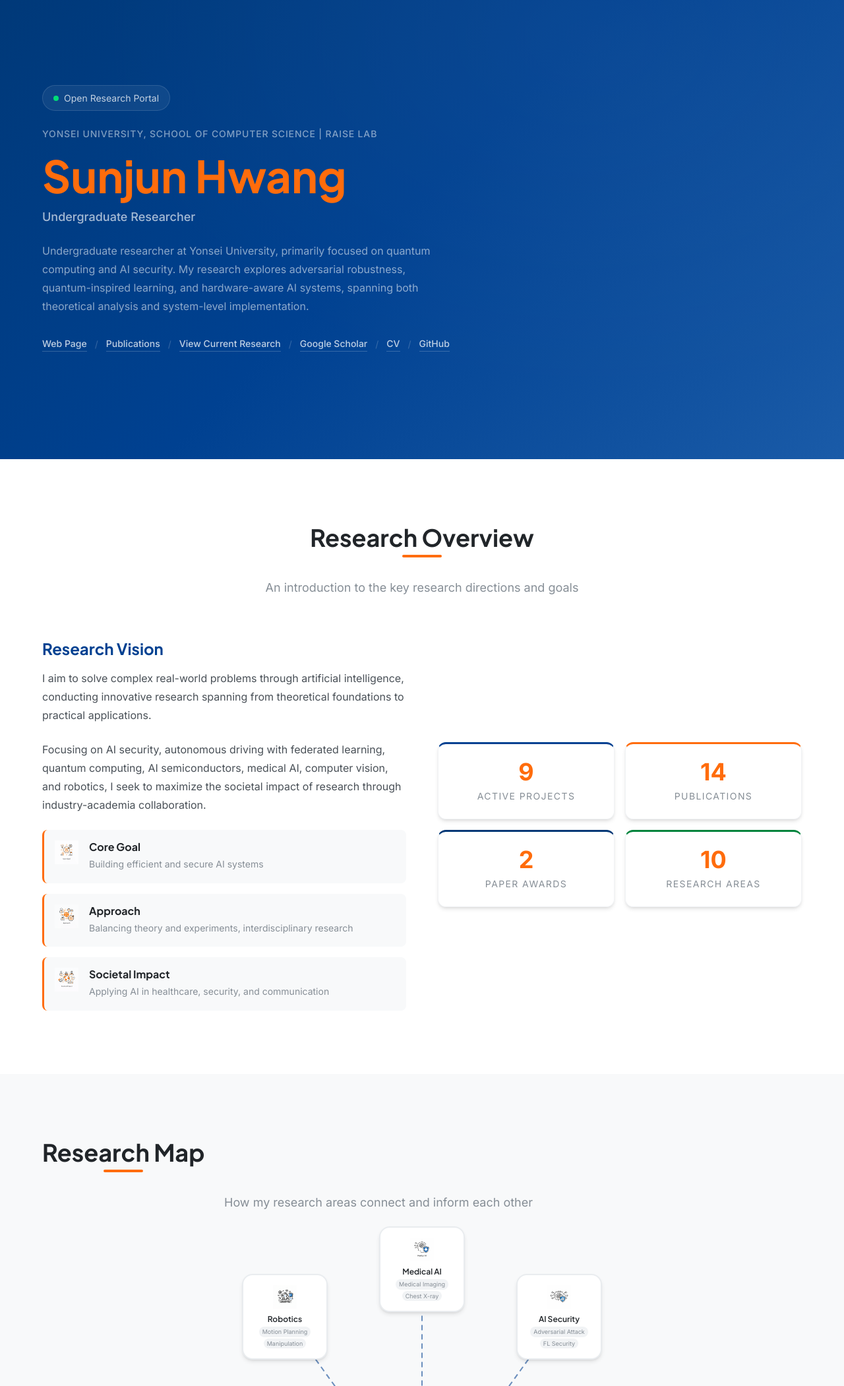
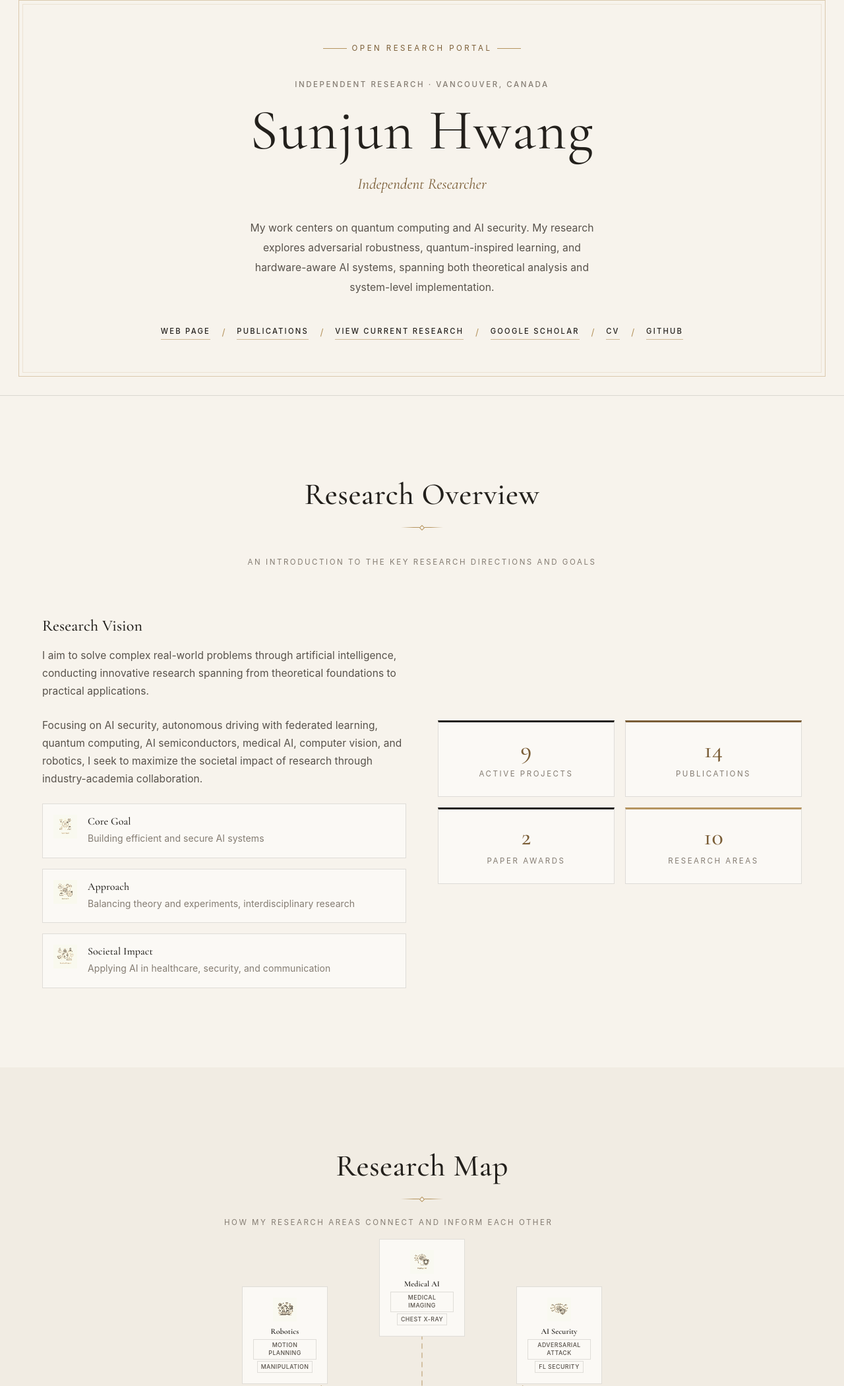
Before and after one commit to justinbrianhwang/sjhwangresearch, a plain HTML site: page index.html in a window 1280 px wide. Shown: the part 104-2205 px from the top of the page at 66% size. Drawn offline with nearby package versions, Linux system fonts and the light colour scheme; a web font is replaced by a local one.

Commit message:
Redesign: ivory, ink and antique-gold theme; serif display type; independent researcher profile
- New css/theme.css loaded last on every page: tokens, nav, framed hero, hairline cards, small-caps labels, gold progress hairlines, night footer
- Area art and icons toned to sepia; per-card colors unified
- Research map: hairline connections, labels fit their nodes
- Intro splash restyled; respects prefers-reduced-motion
- Profile: Independent Researcher in EN/KO/JA/ES

```diff
--- /dev/null
+++ b/css/theme.css
@@ -0,0 +1,384 @@
+/* =====================================================================
+   THEME — "Josun" (loaded last on every page)
+   Ivory paper, ink text, one antique-gold accent. Serif display type,
+   letter-spaced small caps for labels, hairlines instead of shadows.
+   Gold is decorative (rules, labels); bronze carries text for contrast.
+   ===================================================================== */
+:root {
+  --ivory: #f7f3ec;
+  --paper: #fbf9f5;
+  --ink: #23201c;
+  --ink-2: #57514a;
+  --ink-3: #847c72;
+  --gold: #b5945f;
+  --gold-rgb: 181, 148, 95;
+  --bronze: #7a5d36;
+  --hair: rgba(35, 32, 28, 0.13);
+  --hair-strong: rgba(35, 32, 28, 0.28);
+  --night: #1c1a17;
+
+  --color-primary: var(--ink);
+  --color-primary-light: var(--ink-2);
+  --color-primary-dark: #000;
+  --color-primary-rgb: 35, 32, 28;
+  --color-secondary: var(--ink);
+  --color-secondary-light: var(--ink-2);
+  --color-secondary-dark: #000;
+  --color-secondary-rgb: 35, 32, 28;
+  --color-accent: var(--bronze);
+  --color-accent-light: var(--gold);
+  --color-accent-dark: var(--ink);
+  --color-accent-rgb: 181, 148, 95;
+
+  --progress-0-25: var(--gold);
+  --progress-26-50: var(--gold);
+  --progress-51-75: var(--gold);
+  --progress-76-100: var(--gold);
+
+  --color-white: var(--paper);
+  --color-gray-50: var(--ivory);
+  --color-gray-100: #efe9df;
+  --color-gray-200: var(--hair);
+  --color-gray-300: var(--hair-strong);
+
+  --bg-primary: var(--ivory);
+  --bg-secondary: #f1ece3;
+  --bg-dark: var(--night);
+  --bg-hero: var(--ivory);
+
+  --text-primary: var(--ink);
+  --text-secondary: var(--ink-2);
+  --text-muted: var(--ink-3);
+  --text-light: #f4efe6;
+  --text-accent: var(--bronze);
+
+  --font-primary: 'Pretendard Variable', 'Pretendard', -apple-system, 'Segoe UI', 'Apple SD Gothic Neo', 'Hiragino Sans', sans-serif;
+  --font-heading: 'Cormorant Garamond', 'Noto Serif KR', 'Noto Serif JP', Georgia, serif;
+  --font-mono: var(--font-primary);
+
+  --radius-sm: 0;
+  --radius-md: 0;
+  --radius-lg: 0;
+  --radius-xl: 0;
+  --radius-2xl: 0;
+  --radius-full: 0;
+
+  --shadow-sm: none;
+  --shadow-md: none;
+  --shadow-lg: none;
+  --shadow-xl: none;
+
+  --nav-height: 76px;
+  --section-padding: 7.5rem;
+  --label: 0.72rem;
+  --tracking: 0.22em;
+}
+
+/* ── Base ── */
+body {
+  background: var(--ivory);
+  color: var(--ink);
+  font-size: 15.5px;
+  line-height: 1.75;
+  letter-spacing: 0.005em;
+}
+p { color: var(--ink-2); }
+h1, h2, h3, h4, h5, h6 { font-weight: 500; letter-spacing: 0.005em; color: var(--ink); }
+a { color: var(--bronze); }
+a:hover { color: var(--ink); }
+::selection { background: rgba(var(--gold-rgb), 0.28); color: var(--ink); }
+:focus-visible { outline: 1px solid var(--gold); outline-offset: 4px; }
+::-webkit-scrollbar-track { background: var(--ivory); }
+::-webkit-scrollbar-thumb { background: rgba(35, 32, 28, 0.25); }
+
+.section--alt { background: var(--ivory); border-top: 1px solid var(--hair); }
+
+/* Section header: centered, serif, gold hairline with a small lozenge */
+.section__header { margin-bottom: 4.5rem; }
+.section__title {
+  font-family: var(--font-heading);
+  font-size: clamp(2.1rem, 4vw, 2.9rem);
+  font-weight: 500;
+  letter-spacing: 0.01em;
+  padding-bottom: 1.4rem;
+}
+.section__title::after {
+  width: 64px;
+  height: 1px;
+  bottom: 0;
+  border-radius: 0;
+  background: linear-gradient(90deg, transparent, var(--gold) 30%, var(--gold) 70%, transparent);
+}
+.section__title::before {
+  content: '';
+  position: absolute;
+  left: 50%;
+  bottom: -3px;
+  width: 6px;
+  height: 6px;
+  background: var(--ivory);
+  border: 1px solid var(--gold);
+  transform: translateX(-50%) rotate(45deg);
+  z-index: 1;
+}
+.section__subtitle {
+  font-size: var(--label);
+  letter-spacing: var(--tracking);
+  text-transform: uppercase;
+  color: var(--ink-3);
+  margin-top: 1.6rem;
+}
+
+/* ── Navigation ── */
+.nav {
+  background: rgba(247, 243, 236, 0.97);
+  backdrop-filter: none;
+  -webkit-backdrop-filter: none;
+  border-bottom: 1px solid var(--hair);
+}
+.nav--scrolled { box-shadow: none; }
+.nav__logo {
+  font-family: var(--font-heading);
+  font-size: 1.3rem;
+  font-weight: 500;
+  color: var(--ink);
+  letter-spacing: 0.04em;
+}
+.nav__logo-img { height: 26px; }
+.nav__logo-accent { color: var(--bronze); font-style: italic; }
+.nav__lang { background: none; padding: 0; gap: 0; }
+.lang-btn {
+  background: none;
+  padding: 4px 8px;
+  font-size: 0.68rem;
+  font-weight: 500;
+  letter-spacing: 0.14em;
+  color: var(--ink-3);
+  border-bottom: 1px solid transparent;
+}
+.lang-btn--active, .lang-btn--active:hover { background: none; color: var(--ink); border-bottom-color: var(--gold); }
+.nav__link {
+  font-size: 0.7rem;
+  font-weight: 500;
+  letter-spacing: 0.18em;
+  text-transform: uppercase;
+  color: var(--ink-2);
+  padding: 6px 10px;
+  border-bottom: 1px solid transparent;
+}
+.nav__link:hover { background: none; color: var(--ink); }
+.nav__link--active { background: none; color: var(--ink); border-bottom-color: var(--gold); }
+.nav__toggle span { height: 1px; }
+
+/* ── Hero: a quiet, centered title page ── */
+.hero {
+  min-height: min(88vh, 920px);
+  background: var(--ivory);
+  text-align: center;
+  border-bottom: 1px solid var(--hair);
+}
+.hero::before {
+  inset: calc(var(--nav-height) + 28px) 28px 28px;
+  background: none;
+  border: 1px solid rgba(var(--gold-rgb), 0.45);
+}
+.hero::after {
+  content: '';
+  position: absolute;
+  inset: calc(var(--nav-height) + 34px) 34px 34px;
+  border: 1px solid rgba(var(--gold-rgb), 0.18);
+  pointer-events: none;
+}
+.hero__content { max-width: 880px; margin: 0 auto; padding: 4rem 0; }
+.hero__badge {
+  background: none;
+  border: none;
+  backdrop-filter: none;
+  padding: 0;
+  color: var(--bronze);
+  font-size: var(--label);
+  letter-spacing: 0.3em;
+  text-transform: uppercase;
+  margin-bottom: 2.2rem;
+}
+.hero__badge::before, .hero__badge::after { content: ''; width: 36px; height: 1px; background: var(--gold); }
+.hero__badge-dot { display: none; }
+.hero__affiliation { color: var(--ink-3); font-size: var(--label); letter-spacing: var(--tracking); }
+.hero__title {
+  font-family: var(--font-heading);
+  font-size: clamp(3rem, 7.5vw, 5.4rem);
+  font-weight: 400;
+  letter-spacing: 0.02em;
+  line-height: 1.02;
+  margin: 0.6rem 0 1rem;
+}
+.hero__title-accent { color: var(--ink); }
+.hero__role {
+  font-family: var(--font-heading);
+  font-style: italic;
+  font-size: 1.45rem;
+  color: var(--bronze);
+  font-weight: 400;
+  margin-bottom: 2rem;
+}
+.hero__description {
+  color: var(--ink-2);
+  max-width: 560px;
+  margin: 0 auto 2.6rem;
+  font-size: 0.98rem;
+  line-height: 1.9;
+}
+.hero__links { justify-content: center; gap: 0.4rem 1.1rem; }
+.hero__link {
+  color: var(--ink);
+  font-size: 0.7rem;
+  letter-spacing: 0.2em;
+  text-transform: uppercase;
+  border-bottom-color: rgba(var(--gold-rgb), 0.6);
+}
+.hero__link:hover { color: var(--bronze); border-bottom-color: var(--gold); }
+.hero__link-sep { color: var(--gold); }
+
+/* ── Shared components ── */
+.card, .area-card, .project-card, .experiment-card, .publication-item,
+.talk-card, .future-card, .collab-card, .timeline__content, .overview__stat-card,
+.overview__highlight-item, .rmap__detail {
+  background: var(--paper);
+  border: 1px solid var(--hair);
+  border-radius: 0;
+  box-shadow: none;
+}
+.card:hover, .area-card:hover, .project-card:hover, .experiment-card:hover,
+.publication-item:hover, .talk-card:hover, .future-card:hover, .collab-card:hover,
+.timeline__content:hover, .overview__stat-card:hover, .overview__highlight-item:hover {
+  box-shadow: none;
+  transform: none;
+  border-color: rgba(var(--gold-rgb), 0.7);
+}
+
+.project-card__title, .experiment-card__title, .publication-item__title,
+.talk-card__title, .future-card__title, .collab-card__name, .timeline__title,
+.area-card__title, .card__title, .overview__highlight-text h4 {
+  font-family: var(--font-heading);
+  font-weight: 500;
+  letter-spacing: 0.005em;
+}
+.project-card__title, .future-card__title, .talk-card__title, .area-card__title { font-size: 1.4rem; line-height: 1.25; }
+.publication-item__title { font-size: 1.2rem; line-height: 1.35; }
+
+/* Labels and tags: letter-spaced small caps, no pills */
+.tag, .project-card__status, .future-card__priority, .talk-card__type, .collab-card__type,
+.pub-type, .area-card__direction-tag, .rmap__node-tag, .rmap__detail-tag, .collab-section-label {
+  background: none !important;
+  border-radius: 0 !important;
+  font-size: 0.64rem;
+  font-weight: 500;
+  letter-spacing: 0.16em;
+  text-transform: uppercase;
+}
+.tag, .area-card__direction-tag, .rmap__node-tag, .rmap__detail-tag {
+  border: 1px solid var(--hair) !important;
+  color: var(--ink-2) !important;
+  padding: 3px 8px;
+}
+.project-card__status, .future-card__priority, .talk-card__type, .collab-card__type, .pub-type,
+.tag--success, .tag--danger, .tag--accent, .tag--primary {
+  color: var(--bronze) !important;
+  border: none !important;
+  padding-left: 0;
+}
+.pub-type i { display: none; }
+
+/* Progress: a single gold hairline */
+.progress__track { height: 2px; background: var(--hair); }
+.progress__bar { background: var(--gold) !important; }
+.progress__bar::after { display: none; }
+.progress__label, .progress__value { font-size: var(--label); letter-spacing: 0.12em; text-transform: uppercase; font-weight: 500; }
+
+/* Numbers in serif */
+.stat__number, .experiment-card__number, .publication-item__year, .experiment-card__year {
+  font-family: var(--font-heading);
+  font-weight: 500;
+  color: var(--bronze);
+}
+.stat__label { font-size: var(--label); letter-spacing: var(--tracking); }
+.publication-item__year { background: none !important; border-radius: 0; font-size: 1.1rem; }
+.publication-item__venue { font-style: italic; color: var(--bronze); }
+
+.btn { border-radius: 0; letter-spacing: 0.18em; text-transform: uppercase; font-size: 0.7rem; font-weight: 500; }
+.btn--primary, .btn--accent { background: var(--ink); color: var(--ivory); }
+.btn--primary:hover, .btn--accent:hover { background: var(--bronze); color: var(--ivory); }
+.btn--outline { border: 1px solid var(--ink); color: var(--ink); }
+.btn--outline:hover { background: var(--ink); color: var(--ivory); }
+
+/* Overview icons and area art: toned to sepia so color never fights the gold */
+.overview__highlight-icon, .card__icon, .future-card__icon, .area-card__icon {
+  background: none !important;
+  border-radius: 0 !important;
+}
+.overview__highlight-icon img, .area-card__icon img, .future-card__icon img, .rmap__node-icon, .rmap__detail-icon {
+  filter: grayscale(1) sepia(0.45) contrast(0.95);
+}
+.area-card__visual { filter: grayscale(1) sepia(0.55) contrast(0.9) brightness(1.04); border-radius: 0; }
+
+/* Timeline */
+.timeline::before, .timeline__line { background: rgba(var(--gold-rgb), 0.6) !important; width: 1px !important; }
+.timeline__dot { background: var(--ivory) !important; border: 1px solid var(--gold) !important; border-radius: 0 !important; transform: rotate(45deg); box-shadow: none !important; }
+.timeline__date { color: var(--bronze); font-size: var(--label); letter-spacing: 0.16em; text-transform: uppercase; }
+
+/* Research map */
+.rmap__node-inner { border-radius: 0 !important; background: var(--paper) !important; border: 1px solid var(--hair) !important; box-shadow: none !important; }
+.rmap__node-inner--center { background: var(--night) !important; border-color: var(--gold) !important; }
+.rmap__node-inner--center .rmap__node-label { color: var(--ivory) !important; font-family: var(--font-heading); letter-spacing: 0.06em; }
+.rmap__node--active .rmap__node-inner, .rmap__node--highlight .rmap__node-inner { border-color: var(--gold) !important; }
+.rmap__svg .rmap__line-bg { stroke: var(--hair); stroke-width: 1; }
+.rmap__svg .rmap__line { stroke: rgba(var(--gold-rgb), 0.55); stroke-width: 1; }
+.rmap__svg .rmap__line--highlight,
+.rmap__svg .rmap__line--inter.rmap__line--highlight { stroke: var(--bronze); stroke-width: 1.5; filter: none; }
+.rmap__svg .rmap__line-bg.rmap__line--highlight { stroke: rgba(var(--gold-rgb), 0.35); stroke-width: 2; }
+.research-map .section__title { display: block; width: fit-content; margin-left: auto; margin-right: auto; }
+.rmap__legend-dot, .rmap__legend-line { background: var(--gold) !important; box-shadow: none !important; }
+.rmap__tooltip { background: var(--night) !important; color: var(--ivory) !important; border-radius: 0 !important; box-shadow: none !important; }
+
+/* Area cards: one gold hairline on top instead of a color per card */
+.area-card::before, .area-card:nth-child(n)::before { background: var(--gold) !important; height: 1px !important; }
+.area-card--expanded::before { height: 2px !important; }
+
+/* Collaborations */
+.collab-card__members { background: none !important; border-left: 1px solid var(--hair); }
+.collab-card__member { background: none !important; border-radius: 0 !important; border-bottom: 1px solid var(--hair); }
+.collab-card__member-role { color: var(--bronze) !important; background: none !important; }
+.collab-section-label { color: var(--ink-2); border-bottom: 1px solid var(--hair); padding-bottom: 10px; }
+.collab-section-label::before { background: var(--gold) !important; box-shadow: none !important; border-radius: 0 !important; transform: rotate(45deg); }
+
+/* ── Footer: night with gold ── */
+.footer { background: var(--night) !important; color: rgba(244, 239, 230, 0.6); border-top: 1px solid rgba(var(--gold-rgb), 0.4); }
+.footer__logo { font-family: var(--font-heading); font-size: 1.5rem; font-weight: 500; color: var(--ivory); letter-spacing: 0.06em; }
+.footer__logo span { color: var(--gold) !important; font-style: italic; }
+.footer__link { color: rgba(244, 239, 230, 0.55); background: none !important; border-radius: 0 !important; }
+.footer__link:hover { color: var(--gold); transform: none; }
+.footer__bottom { color: rgba(244, 239, 230, 0.4); font-size: var(--label); letter-spacing: 0.12em; border-top-color: rgba(244, 239, 230, 0.08); }
+
+/* ── Motion: slower, softer; none if the reader prefers less ── */
+.fade-in { transform: translateY(8px); transition-duration: 0.9s; }
+@media (prefers-reduced-motion: reduce) {
+  html { scroll-behavior: auto; }
+  *, *::before, *::after { animation: none !important; transition: none !important; }
+  .fade-in, .section-enter { opacity: 1 !important; transform: none !important; }
+}
+
+@media (max-width: 768px) {
+  :root { --section-padding: 5rem; --nav-height: 64px; }
+  .hero::before { inset: calc(var(--nav-height) + 14px) 14px 14px; }
+  .hero::after { inset: calc(var(--nav-height) + 19px) 19px 19px; }
+  .hero__content { padding: 3rem 12px; }
+  .nav__links { background: var(--ivory) !important; box-shadow: none !important; border-bottom: 1px solid var(--hair); }
+  .nav__logo { font-size: 1.05rem; gap: 6px; }
+  .nav__logo-img { height: 22px; }
+  .nav__lang { margin-left: auto; margin-right: 6px; }
+  .lang-btn { padding: 4px 5px; letter-spacing: 0.08em; }
+}
+
+/* Map labels live in small boxes: keep the small caps but tighten them */
+.rmap__node-tag { font-size: 0.55rem !important; letter-spacing: 0.05em !important; padding: 2px 5px !important; line-height: 1.4; }
+.rmap__node-inner:not(.rmap__node-inner--center) { height: auto !important; min-height: 130px; }
--- a/html/areas.html
+++ b/html/areas.html
@@ -9,7 +9,8 @@
 
   <link rel="preconnect" href="https://fonts.googleapis.com">
   <link rel="preconnect" href="https://fonts.gstatic.com" crossorigin>
-  <link href="https://fonts.googleapis.com/css2?family=Inter:wght@400;500;600;700&family=Plus+Jakarta+Sans:wght@600;700;800&family=JetBrains+Mono:wght@400;500;700&display=swap" rel="stylesheet">
+  <link href="https://fonts.googleapis.com/css2?family=Cormorant+Garamond:ital,wght@0,400;0,500;0,600;1,400;1,500&family=Noto+Serif+KR:wght@400;500&display=swap" rel="stylesheet">
+  <link rel="stylesheet" href="https://cdn.jsdelivr.net/gh/orioncactus/pretendard@v1.3.9/dist/web/variable/pretendardvariable-dynamic-subset.min.css">
   <link rel="stylesheet" href="https://cdnjs.cloudflare.com/ajax/libs/font-awesome/6.5.1/css/all.min.css">
 
   <link rel="stylesheet" href="../css/variables.css">
@@ -27,6 +28,7 @@
   <link rel="stylesheet" href="../css/sections/future.css">
   <link rel="stylesheet" href="../css/sections/collaborations.css">
   <link rel="stylesheet" href="../css/sections/mobile.css">
+  <link rel="stylesheet" href="../css/theme.css">
 
   <link rel="icon" href="../assets/logos/sjjb logos.png" type="image/png">
 </head>
--- a/index.html
+++ b/index.html
@@ -10,7 +10,8 @@
   <!-- Fonts -->
   <link rel="preconnect" href="https://fonts.googleapis.com">
   <link rel="preconnect" href="https://fonts.gstatic.com" crossorigin>
-  <link href="https://fonts.googleapis.com/css2?family=Inter:wght@400;500;600;700&family=Plus+Jakarta+Sans:wght@600;700;800&family=JetBrains+Mono:wght@400;500;700&display=swap" rel="stylesheet">
+  <link href="https://fonts.googleapis.com/css2?family=Cormorant+Garamond:ital,wght@0,400;0,500;0,600;1,400;1,500&family=Noto+Serif+KR:wght@400;500&display=swap" rel="stylesheet">
+  <link rel="stylesheet" href="https://cdn.jsdelivr.net/gh/orioncactus/pretendard@v1.3.9/dist/web/variable/pretendardvariable-dynamic-subset.min.css">
   <link rel="stylesheet" href="https://cdnjs.cloudflare.com/ajax/libs/font-awesome/6.5.1/css/all.min.css">
 
   <!-- CSS: Variables & Base -->
@@ -32,6 +33,7 @@
   <link rel="stylesheet" href="css/sections/future.css">
   <link rel="stylesheet" href="css/sections/collaborations.css">
   <link rel="stylesheet" href="css/sections/mobile.css">
+  <link rel="stylesheet" href="css/theme.css">
 
   <!-- Favicon -->
   <link rel="icon" href="assets/logos/sjjb logos.png" type="image/png">
@@ -41,25 +43,25 @@
     .rp-intro {
       position: fixed; inset: 0; z-index: 9999;
       display: flex; align-items: center; justify-content: center;
-      background: radial-gradient(circle at 50% 40%, #0f2340 0%, #0A1628 70%);
-      transition: opacity .6s ease, visibility .6s ease;
+      background: #1c1a17;
+      transition: opacity .8s ease, visibility .8s ease;
     }
     .rp-intro.hidden { opacity: 0; visibility: hidden; }
     .rp-intro__inner { text-align: center; }
-    .rp-intro__logo { width: 72px; height: 72px; object-fit: contain; opacity: 0; animation: rpFade .7s ease .1s forwards; }
+    .rp-intro__logo { width: 56px; height: 56px; margin: 0 auto; object-fit: contain; opacity: 0; filter: grayscale(1) sepia(.5) brightness(1.4); animation: rpFade .8s ease .1s forwards; }
     .rp-intro__name {
-      font-family: 'Plus Jakarta Sans', sans-serif; font-weight: 800; font-size: 2.4rem;
-      color: #fff; margin-top: 18px; letter-spacing: .02em; opacity: 0; animation: rpUp .7s ease .35s forwards;
+      font-family: 'Cormorant Garamond', Georgia, serif; font-weight: 400; font-size: 2.8rem;
+      color: #f4efe6; margin-top: 22px; letter-spacing: .06em; opacity: 0; animation: rpUp .8s ease .35s forwards;
     }
     .rp-intro__sub {
-      font-family: 'JetBrains Mono', monospace; font-size: .82rem; letter-spacing: .35em; text-transform: uppercase;
-      color: rgba(255,255,255,.6); margin-top: 10px; opacity: 0; animation: rpUp .7s ease .6s forwards;
+      font-family: 'Pretendard Variable', sans-serif; font-size: .7rem; letter-spacing: .4em; text-transform: uppercase;
+      color: rgba(244,239,230,.55); margin-top: 12px; opacity: 0; animation: rpUp .8s ease .6s forwards;
     }
-    .rp-intro__sub span { color: #FF6C0C; }
-    .rp-intro__bar { width: 0; height: 2px; margin: 22px auto 0; border-radius: 2px; background: linear-gradient(90deg, #FF6C0C, #FF8A3D); animation: rpBar 1.7s ease .5s forwards; }
+    .rp-intro__sub span { color: #b5945f; margin-left: .4em; }
+    .rp-intro__bar { width: 0; height: 1px; margin: 24px auto 0; background: #b5945f; animation: rpBar 1.6s ease .5s forwards; }
     @keyframes rpFade { to { opacity: 1; } }
     @keyframes rpUp { from { opacity: 0; transform: translateY(10px); } to { opacity: 1; transform: translateY(0); } }
-    @keyframes rpBar { to { width: 180px; } }
+    @keyframes rpBar { to { width: 120px; } }
   </style>
 </head>
 <body>
@@ -77,7 +79,7 @@
     (function () {
       var el = document.getElementById('rpIntro');
       if (!el) return;
-      if (sessionStorage.getItem('rpIntroSeen')) { el.parentNode.removeChild(el); return; }
+      if (sessionStorage.getItem('rpIntroSeen') || window.matchMedia('(prefers-reduced-motion: reduce)').matches) { el.parentNode.removeChild(el); return; }
       document.documentElement.style.overflow = 'hidden';
       setTimeout(function () {
         el.classList.add('hidden');
--- a/js/data/profile.js
+++ b/js/data/profile.js
@@ -8,16 +8,16 @@ const PROFILE = {
   name: "Sunjun Hwang",
   nameKo: "황선준",
   nameCn: "黃善俊",
-  title: { en: "Undergraduate Researcher", ko: "학부 연구원", ja: "学部研究員", es: "Investigador de pregrado" },
-  affiliation: { en: "Yonsei University, School of Computer Science | RAISE LAB", ko: "연세대학교 소프트웨어학부 | RAISE LAB", ja: "延世大学校 コンピュータサイエンス学部 | RAISE LAB", es: "Universidad Yonsei, Facultad de Ciencias de la Computación | RAISE LAB" },
+  title: { en: "Independent Researcher", ko: "독립 연구자", ja: "独立研究者", es: "Investigador independiente" },
+  affiliation: { en: "Independent Research · Vancouver, Canada", ko: "독립 연구 · 캐나다 밴쿠버", ja: "独立研究 · カナダ・バンクーバー", es: "Investigación independiente · Vancouver, Canadá" },
 
   badge: "Open Research Portal",
 
   description: {
-    en: "Undergraduate researcher at Yonsei University, primarily focused on quantum computing and AI security. My research explores adversarial robustness, quantum-inspired learning, and hardware-aware AI systems, spanning both theoretical analysis and system-level implementation.",
-    ko: "연세대학교 소프트웨어학부 학부연구원으로, 양자컴퓨팅과 AI 보안을 중심으로 연구하고 있습니다. Adversarial Robustness, Quantum-Inspired Learning, Hardware-Aware AI 시스템에 이르기까지 이론 분석과 시스템 수준의 구현을 아우르는 연구를 수행합니다.",
-    ja: "延世大学校コンピュータサイエンス学部の学部研究員として、量子コンピューティングとAIセキュリティを中心に研究しています。Adversarial Robustness、Quantum-Inspired Learning、Hardware-Aware AIシステムまで、理論分析とシステムレベルの実装を包括する研究を行っています。",
-    es: "Investigador de pregrado en la Universidad Yonsei, enfocado principalmente en computación cuántica y seguridad de IA. Mi investigación explora la robustez adversarial, el aprendizaje inspirado en cuántica y los sistemas de IA conscientes del hardware, abarcando tanto el análisis teórico como la implementación a nivel de sistema."
+    en: "My work centers on quantum computing and AI security. My research explores adversarial robustness, quantum-inspired learning, and hardware-aware AI systems, spanning both theoretical analysis and system-level implementation.",
+    ko: "독립 연구자로서 양자컴퓨팅과 AI 보안을 중심으로 연구하고 있습니다. Adversarial Robustness, Quantum-Inspired Learning, Hardware-Aware AI 시스템에 이르기까지 이론 분석과 시스템 수준의 구현을 아우르는 연구를 수행합니다.",
+    ja: "独立研究者として、量子コンピューティングとAIセキュリティを中心に研究しています。Adversarial Robustness、Quantum-Inspired Learning、Hardware-Aware AIシステムまで、理論分析とシステムレベルの実装を包括する研究を行っています。",
+    es: "Mi trabajo se centra principalmente en computación cuántica y seguridad de IA. Mi investigación explora la robustez adversarial, el aprendizaje inspirado en cuántica y los sistemas de IA conscientes del hardware, abarcando tanto el análisis teórico como la implementación a nivel de sistema."
   },
 
   stats: [
```
Also changed, not shown: html/collaborations.html (+3 -1 lines), html/future.html (+3 -1 lines), html/projects.html (+3 -1 lines), html/publications.html (+3 -1 lines), html/timeline.html (+3 -1 lines).
